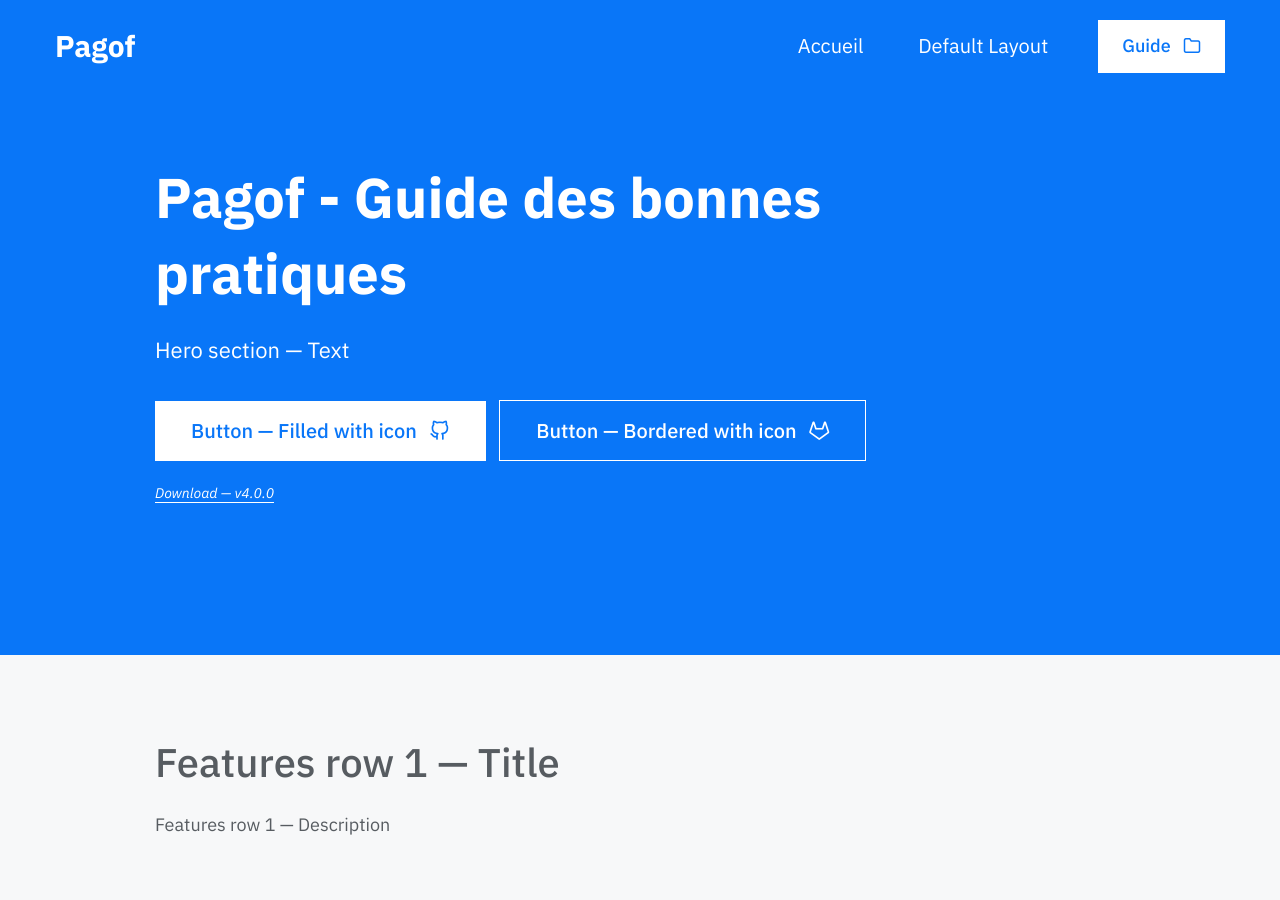
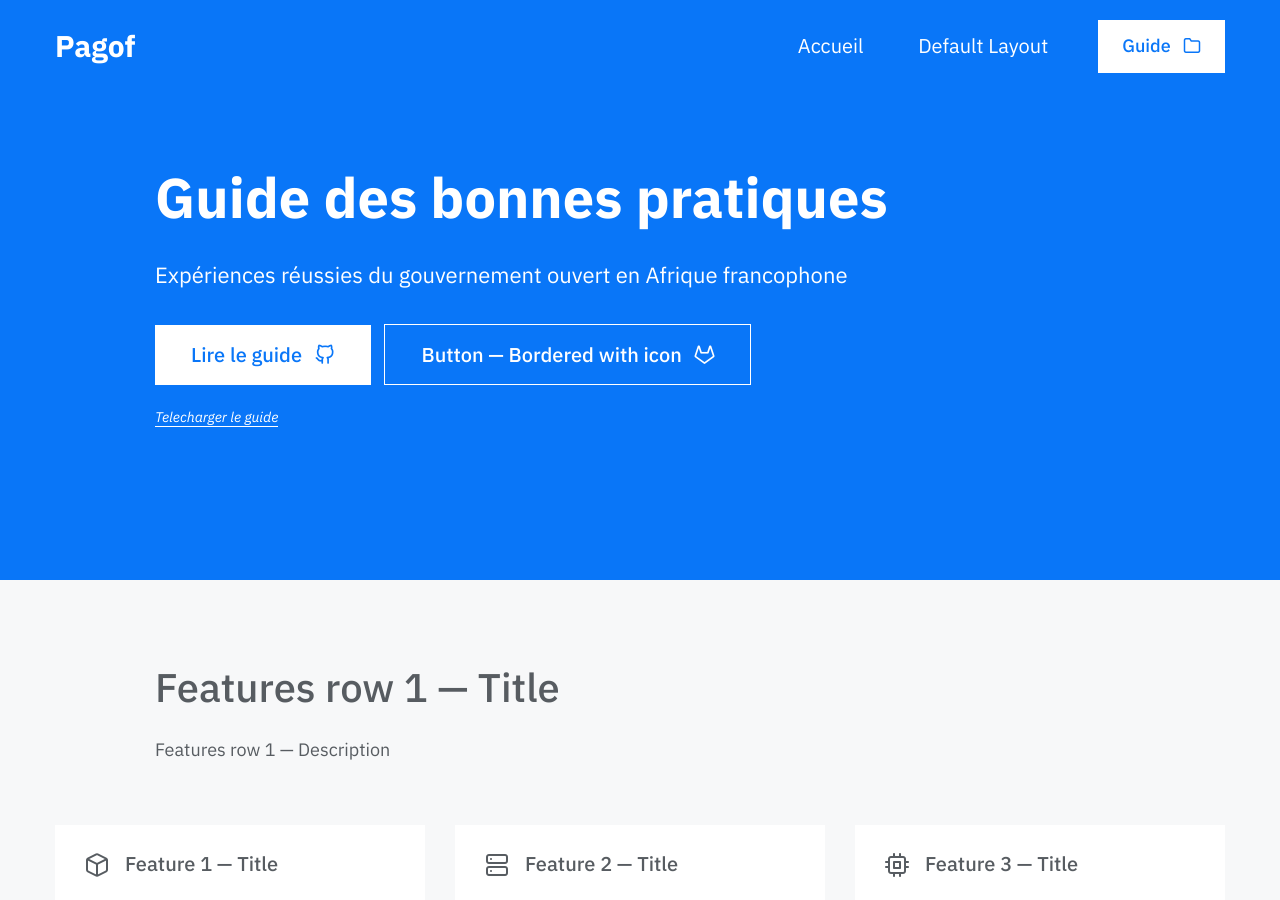
Before and after one commit to cecilaki/guide, a Jekyll site: the page built from index.md, in a window 1280 px wide and 900 px high. Built offline with Jekyll 4.4.1, drawn with Linux system fonts in a browser that asks for light colours; some web fonts are replaced.

Commit message:
Update index.md

```diff
--- a/index.md
+++ b/index.md
@@ -7,11 +7,11 @@ keywords: # Define keywords for search engines
 
 # Hero section
 hero:
-    title: Pagof - Guide des bonnes pratiques
-    text: Hero section — Text
+    title: Guide des bonnes pratiques
+    text: Expériences réussies du gouvernement ouvert en Afrique francophone
     background_image: # Paste image URL to display image in background of hero section
     buttons: # Add buttons below, there are examples with all available options
-        - label: Button — Filled with icon
+        - label: Lire le guide
           url: http://example.com
           external_url: true # Set to "false" if you're pointing to inner page
           style: filled # Choose style: "filled" or "bordered"
@@ -22,8 +22,8 @@ hero:
           style: bordered
           icon: gitlab
     download_link: # Set small download link placed below buttons
-        label: Download — v4.0.0
-        url: https://example.com
+        label: Telecharger le guide
+        url: https://www.cfi.fr/fr/projet/pagof
 
 # Features section
 features:
```
